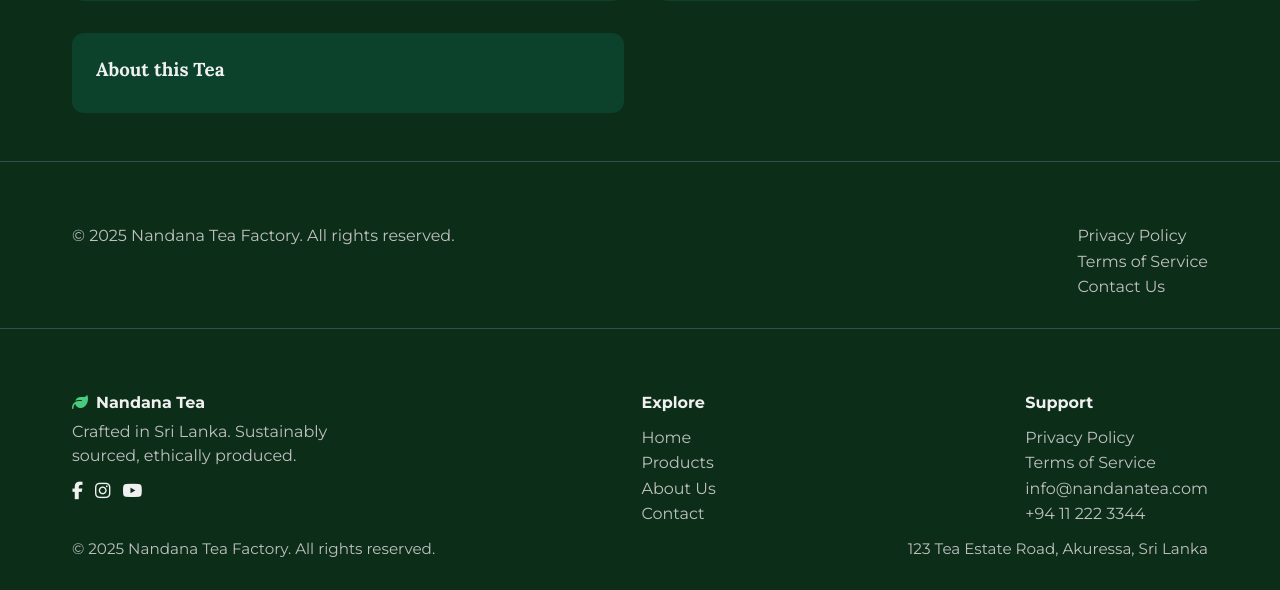
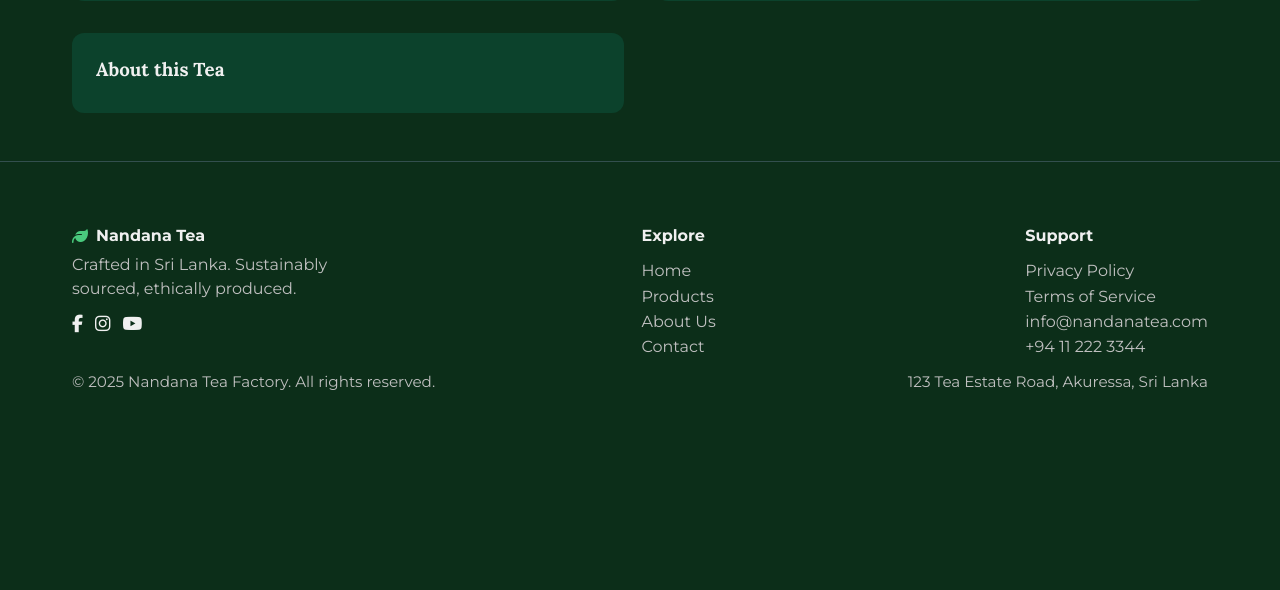
Before and after one commit to Sisuruoshan/nandana-tea-factory-website-HMMC_2, a Laravel app: page /product in a window 1280 px wide. Shown: the part 739-1329 px from the top of the page. After the commit the page ends 1129 px from the top, so only its background shows below. Run offline with Laravel 12, Linux system fonts and the light colour scheme; some libraries are stand-ins or nearby versions.

Commit message:
footer fix in product page

```diff
--- a/backend/resources/views/product.blade.php
+++ b/backend/resources/views/product.blade.php
@@ -105,17 +105,6 @@
             </div>
         </section>
     </main>
-
-    <footer>
-        <div class="container footer-content">
-            <p>© 2025 Nandana Tea Factory. All rights reserved.</p>
-            <div class="footer-links">
-                <a href="#">Privacy Policy</a>
-                <a href="#">Terms of Service</a>
-                <a href="{{ url('/contact') }}">Contact Us</a>
-            </div>
-        </div>
-    </footer>
 
     <script>
     const placeholderImage = 'https://via.placeholder.com/400x320?text=Tea';
```
